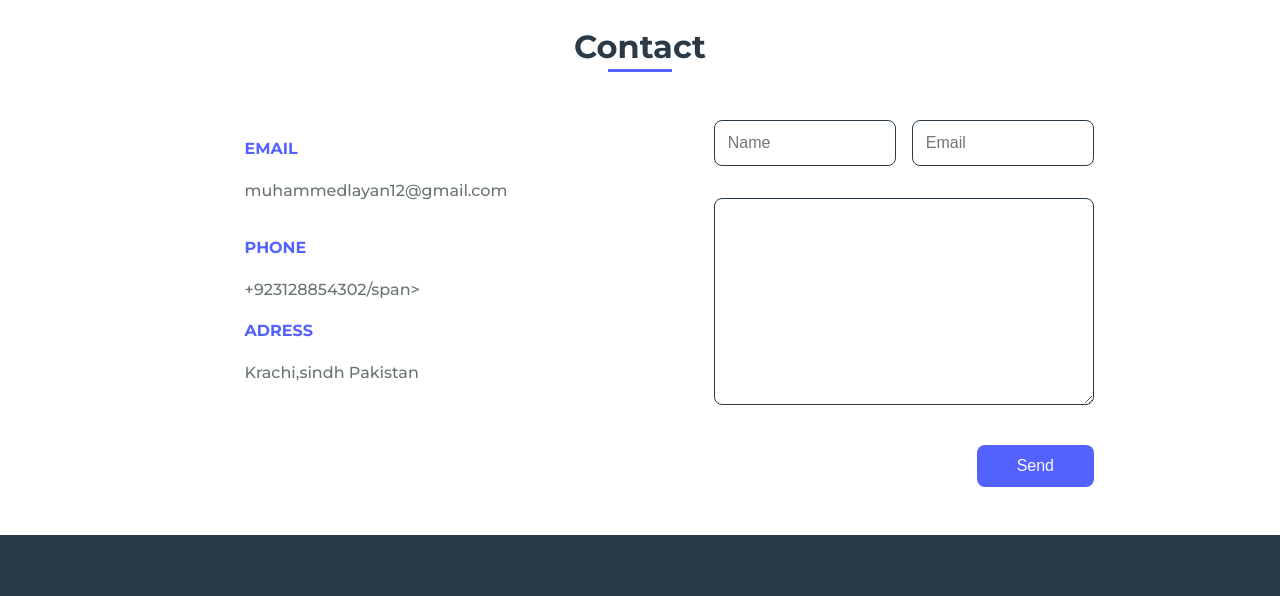
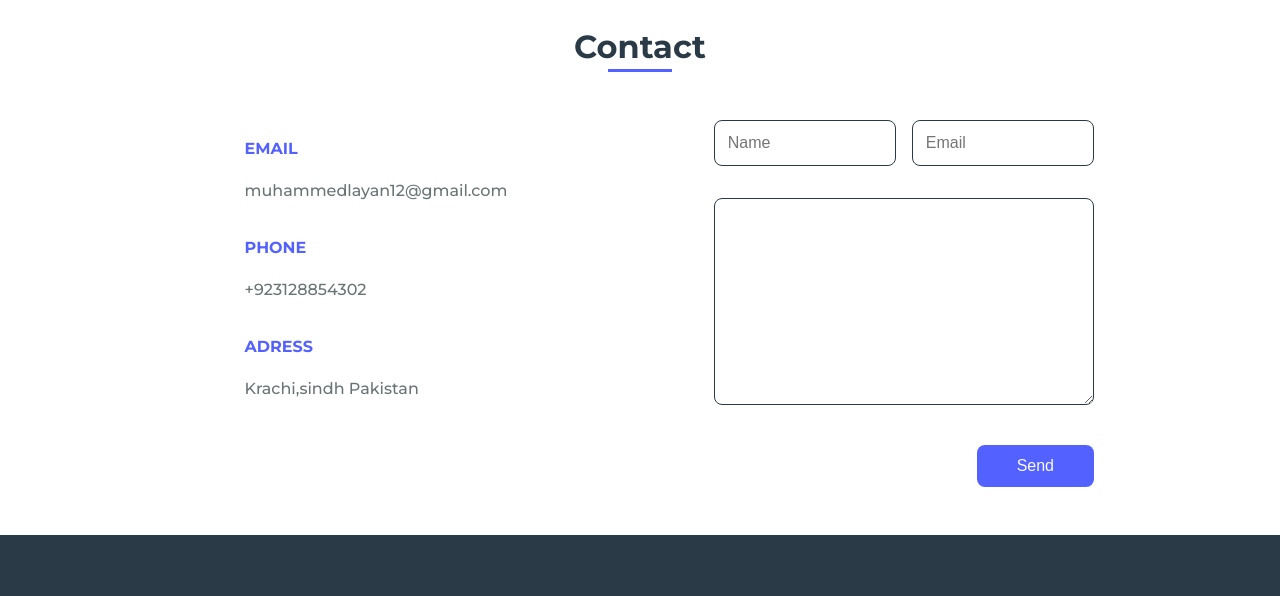
Before and after one commit to muhammedlayan12/PORTFOLIO, a plain HTML site: page index.html in a window 1280 px wide. Shown: the part 3686-4282 px from the top of the page. Drawn offline with nearby package versions, Linux system fonts and the light colour scheme.

Commit message:
Update index.html

```diff
--- a/index.html
+++ b/index.html
@@ -158,7 +158,7 @@
                         <span class="contact__text">muhammedlayan12@gmail.com</span>
 
                         <h3 class="contact__subtitle">PHONE</h3>
-                        <span class="contact__text">+923128854302/span>
+                        <span class="contact__text">+923128854302</span>
 
                         <h3 class="contact__subtitle">ADRESS</h3>
                         <span class="contact__text">Krachi,sindh Pakistan</span>
```
